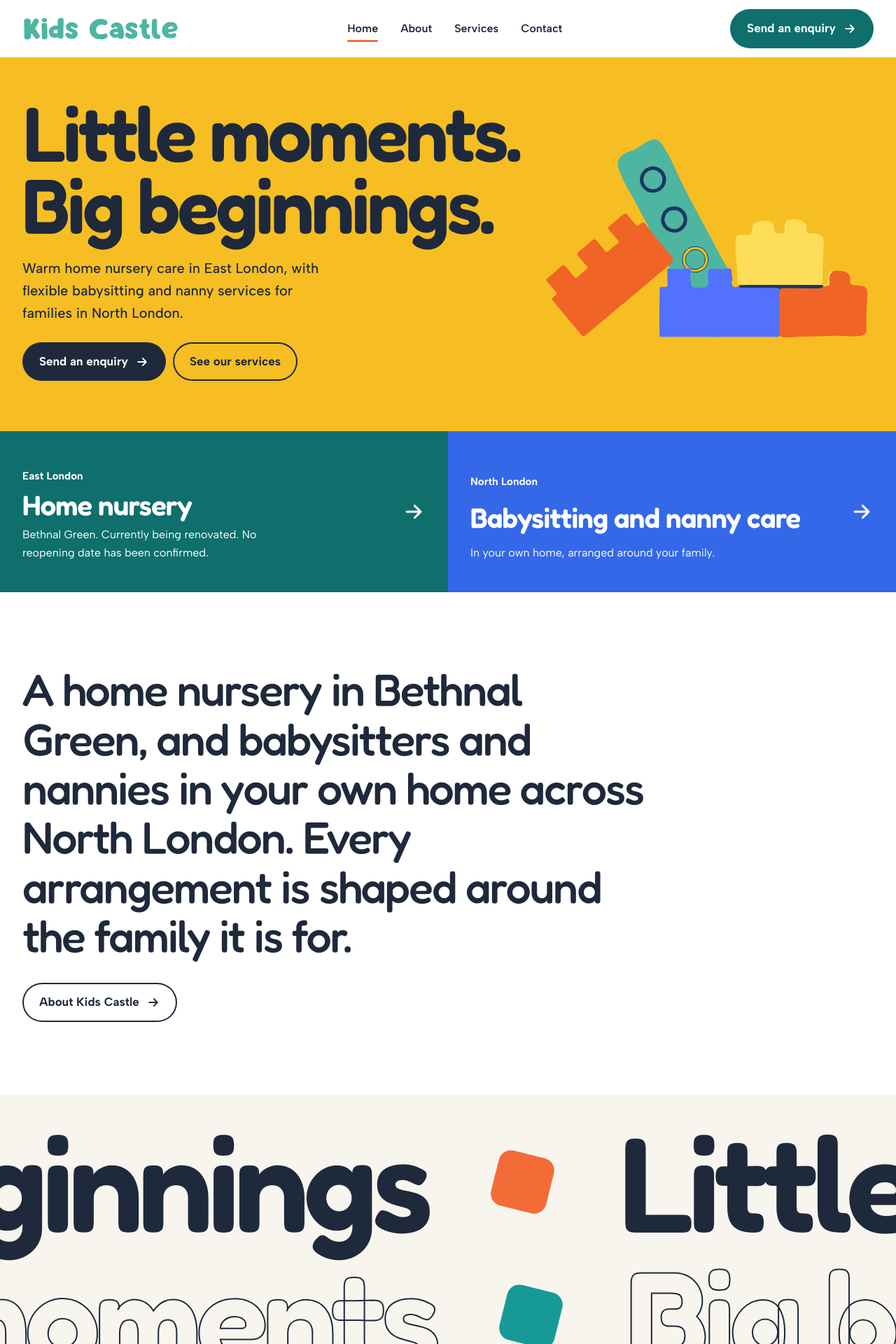
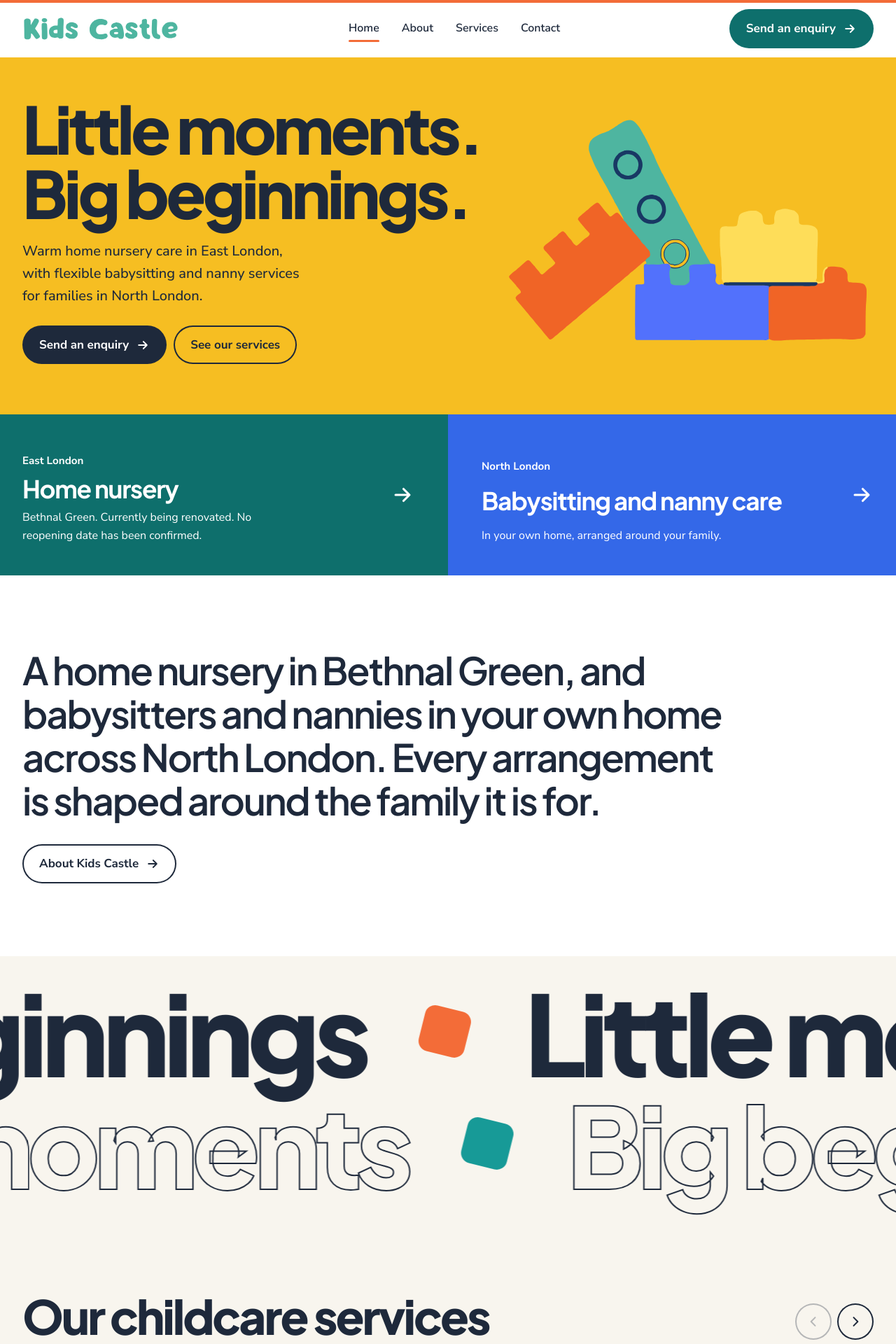
Before and after one commit to AbuFitz/Kids-Castle-DayCare, a React (Vite) app: page / in a window 1280 px wide. Shown: the top 1920 px of the page at 70% size. Built offline with nearby package versions, Linux system fonts and the light colour scheme.

Commit message:
Switch to Plus Jakarta Sans + Nunito Sans; fix area blocks on ultrawide screens

```diff
--- a/src/main.tsx
+++ b/src/main.tsx
@@ -1,8 +1,8 @@
 import { StrictMode } from 'react';
 import { createRoot } from 'react-dom/client';
 import { BrowserRouter } from 'react-router-dom';
-import '@fontsource-variable/fredoka';
-import '@fontsource-variable/albert-sans';
+import '@fontsource-variable/plus-jakarta-sans';
+import '@fontsource-variable/nunito-sans';
 import './styles.css';
 import App from './App';
 
--- a/src/styles.css
+++ b/src/styles.css
@@ -3,8 +3,8 @@
   --teal: #179A97; --teal-ink: #0E6F6C; --orange: #F36C38; --yellow: #F6BE22; --blue: #3468E8; --mint: #2FB88B; --navy: #1E293B;
   --ink-soft: #4B5870; --line: rgba(30, 41, 59, .14);
   --warm: #F8F5EE; --white: #fff; --yellow-t: #FDF1CD;
-  --display: 'Fredoka Variable', 'Fredoka', ui-rounded, 'Trebuchet MS', system-ui, sans-serif;
-  --body: 'Albert Sans Variable', 'Albert Sans', system-ui, -apple-system, 'Segoe UI', sans-serif;
+  --display: 'Plus Jakarta Sans Variable', 'Plus Jakarta Sans', system-ui, -apple-system, 'Segoe UI', sans-serif;
+  --body: 'Nunito Sans Variable', 'Nunito Sans', system-ui, -apple-system, 'Segoe UI', sans-serif;
   --gutter: 20px; --max: 1280px; --nav-h: 66px;
   --ease: cubic-bezier(.22, 1, .36, 1);
 }
@@ -14,7 +14,7 @@ body { margin: 0; font-family: var(--body); font-size: 1.0625rem; color: var(--n
 img, svg { display: block; max-width: 100%; }
 a { color: inherit; text-decoration: none; }
 button { font: inherit; color: inherit; cursor: pointer; }
-h1, h2, h3, h4 { font-family: var(--display); font-weight: 600; line-height: 1; letter-spacing: -.025em; margin: 0; }
+h1, h2, h3, h4 { font-family: var(--display); font-weight: 700; line-height: 1.02; letter-spacing: -.035em; margin: 0; }
 p { margin: 0; }
 :focus-visible { outline: 3px solid var(--blue); outline-offset: 3px; border-radius: 8px; }
 .skip { position: absolute; left: 12px; top: -80px; background: var(--navy); color: #fff; padding: 10px 16px; border-radius: 99px; z-index: 100; }
@@ -69,12 +69,12 @@ p { margin: 0; }
 /* ---------- Type ---------- */
 .h-word { display: inline-block; overflow: hidden; vertical-align: bottom; padding: .06em .04em .16em; margin: -.06em -.04em -.16em; }
 .h-word > span { display: inline-block; will-change: transform; }
-.h-display { font-size: clamp(3.3rem, 15.5vw, 5.2rem); line-height: .94; letter-spacing: -.04em; font-weight: 600; }
+.h-display { font-size: clamp(2.9rem, 13vw, 4.6rem); line-height: .98; letter-spacing: -.05em; font-weight: 800; }
 .h-display .line { display: block; }
-.h-section { font-size: clamp(2.5rem, 10vw, 4.6rem); letter-spacing: -.035em; }
+.h-section { font-size: clamp(2.3rem, 9vw, 4.2rem); letter-spacing: -.045em; font-weight: 800; }
 .h-section.narrow { max-width: 14ch; }
 .lead { color: var(--ink-soft); font-size: 1.2rem; max-width: 52ch; }
-.statement { font-family: var(--display); font-weight: 500; font-size: clamp(1.9rem, 6.6vw, 4rem); line-height: 1.1; letter-spacing: -.03em; max-width: 24ch; }
+.statement { font-family: var(--display); font-weight: 600; font-size: clamp(1.7rem, 6vw, 3.4rem); line-height: 1.14; letter-spacing: -.04em; max-width: 26ch; }
 .note { margin-top: 24px; padding: 18px 20px; background: var(--yellow-t); font-size: .98rem; max-width: 56ch; border-left: 5px solid var(--yellow); }
 .note ul { margin: 6px 0 0; padding-left: 18px; }
 
@@ -92,7 +92,7 @@ p { margin: 0; }
 .ways { display: grid; }
 .way { position: relative; display: grid; grid-template-columns: 1fr auto; column-gap: 16px; align-items: end; padding: 28px var(--gutter); color: #fff; transition: background .3s; }
 .way > * { grid-column: 1; } .way .arrow { grid-column: 2; grid-row: 1 / span 3; align-self: center; width: 34px; height: 34px; }
-.way strong { font-family: var(--display); font-weight: 600; font-size: 1.9rem; letter-spacing: -.02em; line-height: 1.1; }
+.way strong { font-family: var(--display); font-weight: 700; font-size: 1.7rem; letter-spacing: -.035em; line-height: 1.1; }
 .way span:last-of-type { font-size: 1rem; max-width: 40ch; }
 .way-area { font-weight: 700; font-size: .95rem; }
 .way--teal { background: var(--teal-ink); } .way--teal:hover { background: #0A5755; }
@@ -101,7 +101,7 @@ p { margin: 0; }
 
 /* ---------- Big type band ---------- */
 .bigtype { overflow: hidden; padding: 28px 0; background: var(--warm); }
-.bigtype-row { display: flex; gap: .5em; width: max-content; font-family: var(--display); font-weight: 600; font-size: clamp(4rem, 17vw, 12rem); line-height: 1; letter-spacing: -.045em; white-space: nowrap; will-change: transform; }
+.bigtype-row { display: flex; gap: .5em; width: max-content; font-family: var(--display); font-weight: 600; font-size: clamp(3.6rem, 15vw, 10rem); line-height: 1; letter-spacing: -.055em; font-weight: 800; white-space: nowrap; will-change: transform; }
 .bigtype-row span { display: inline-flex; align-items: center; gap: .5em; }
 .bigtype-row--alt { color: transparent; -webkit-text-stroke: 2px var(--navy); }
 .bigtype-row i { width: .42em; height: .42em; border-radius: 22%; background: var(--orange); transform: rotate(14deg); }
@@ -115,7 +115,7 @@ p { margin: 0; }
 .embla-track { display: flex; touch-action: pan-y pinch-zoom; list-style: none; margin: 0; padding: 0; }
 .svc-card { flex: 0 0 min(82%, 400px); display: flex; flex-direction: column; gap: 14px; padding: 28px 28px 32px; min-height: 420px; transition: transform .5s var(--ease); }
 .svc-card:hover { transform: translateY(-10px); }
-.svc-card h3, .svc-tile h3 { font-size: clamp(2rem, 7vw, 2.6rem); letter-spacing: -.03em; margin-top: 4px; line-height: 1; }
+.svc-card h3, .svc-tile h3 { font-size: clamp(1.8rem, 6.4vw, 2.3rem); letter-spacing: -.04em; margin-top: 4px; line-height: 1; }
 .svc-card p, .svc-tile p { font-size: 1.05rem; }
 .svc-card .link-arrow, .svc-tile .link-arrow { margin-top: auto; padding-top: 18px; }
 .pill { align-self: flex-start; padding: 6px 14px; background: rgba(255,255,255,.95); color: var(--navy); border-radius: 99px; font-weight: 700; font-size: .88rem; }
@@ -125,7 +125,7 @@ p { margin: 0; }
 /* ---------- Steps ---------- */
 .steps { list-style: none; margin: 40px 0 0; padding: 0; display: grid; gap: 36px; }
 .step { padding-top: 18px; border-top: 3px solid var(--navy); }
-.step-n { display: block; font-family: var(--display); font-weight: 600; font-size: 5.5rem; line-height: .9; letter-spacing: -.05em; margin-bottom: 14px; }
+.step-n { display: block; font-family: var(--display); font-weight: 800; font-size: 5rem; line-height: .9; letter-spacing: -.05em; margin-bottom: 14px; }
 .c-teal { color: var(--teal); } .c-orange { color: var(--orange); } .c-blue { color: var(--blue); } .c-yellow { color: #D9A100; }
 .step h3 { font-size: 1.7rem; letter-spacing: -.02em; line-height: 1.05; }
 .step p { color: var(--ink-soft); margin-top: 10px; max-width: 32ch; }
@@ -137,7 +137,7 @@ p { margin: 0; }
 .rate-grid { display: grid; grid-template-columns: repeat(2, 1fr); gap: 36px 20px; margin: 48px 0 0; }
 .rate-big dt { font-weight: 600; font-size: 1rem; min-height: 3em; }
 .rate-big dd { margin: 8px 0 0; }
-.rate-big strong { display: block; font-family: var(--display); font-weight: 600; font-size: clamp(3.4rem, 13vw, 6.6rem); line-height: .9; letter-spacing: -.05em; }
+.rate-big strong { display: block; font-family: var(--display); font-weight: 800; font-size: clamp(2.9rem, 11vw, 5.6rem); line-height: .92; letter-spacing: -.06em; }
 .rate-big .from { font-size: .3em; letter-spacing: 0; margin-right: .3em; vertical-align: top; font-weight: 500; }
 .rate-big small { display: block; margin-top: 10px; font-size: .92rem; }
 .note--rates { background: #fff; color: var(--navy); border-left-color: var(--yellow); }
@@ -145,7 +145,7 @@ p { margin: 0; }
 /* ---------- FAQ ---------- */
 .faq { display: grid; border-top: 3px solid var(--navy); }
 .faq-item { border-bottom: 1.5px solid var(--line); }
-.faq-trigger { width: 100%; display: flex; align-items: center; justify-content: space-between; gap: 16px; padding: 22px 0; background: none; border: 0; text-align: left; font-family: var(--display); font-weight: 500; font-size: 1.4rem; letter-spacing: -.02em; line-height: 1.15; }
+.faq-trigger { width: 100%; display: flex; align-items: center; justify-content: space-between; gap: 16px; padding: 22px 0; background: none; border: 0; text-align: left; font-family: var(--display); font-weight: 700; font-size: 1.25rem; letter-spacing: -.025em; line-height: 1.2; }
 .faq-trigger .pm { flex: none; width: 34px; height: 34px; position: relative; border-radius: 50%; background: var(--yellow); transition: transform .35s var(--ease); }
 .faq-trigger .pm::before, .faq-trigger .pm::after { content: ''; position: absolute; left: 9px; right: 9px; top: 16px; height: 2.5px; background: var(--navy); border-radius: 2px; transition: transform .35s var(--ease); }
 .faq-trigger .pm::after { transform: rotate(90deg); }
@@ -164,11 +164,11 @@ p { margin: 0; }
 /* ---------- CTA ---------- */
 .cta { background: var(--teal-ink); color: #fff; padding: 88px 0; margin-top: 72px; }
 .cta-inner { display: grid; gap: 32px; justify-items: start; }
-.cta h2 { font-size: clamp(3rem, 13vw, 8rem); line-height: .92; letter-spacing: -.045em; max-width: 12ch; }
+.cta h2 { font-size: clamp(2.7rem, 11.5vw, 7rem); line-height: .96; letter-spacing: -.055em; max-width: 12ch; font-weight: 800; }
 
 /* ---------- Page headers: full-bleed colour ---------- */
 .page-head { padding: calc(var(--nav-h) + 56px) 0 40px; min-height: 52vh; display: flex; align-items: flex-end; }
-.page-head h1 { font-size: clamp(3.4rem, 16vw, 6rem); letter-spacing: -.045em; line-height: .92; }
+.page-head h1 { font-size: clamp(3rem, 14vw, 5.4rem); letter-spacing: -.055em; line-height: .96; font-weight: 800; }
 .page-head--teal { background: var(--teal-ink); color: #fff; }
 .page-head--blue { background: var(--blue); color: #fff; }
 .page-head--yellow { background: var(--yellow); }
@@ -180,7 +180,7 @@ p { margin: 0; }
 .tiles { display: grid; grid-template-columns: 1fr; }
 .tile { display: grid; gap: 6px; padding: 36px var(--gutter); }
 .tile span { font-weight: 600; }
-.tile strong { font-family: var(--display); font-weight: 600; font-size: clamp(2rem, 7vw, 3rem); letter-spacing: -.03em; line-height: 1; }
+.tile strong { font-family: var(--display); font-weight: 800; font-size: clamp(1.8rem, 6.4vw, 2.7rem); letter-spacing: -.045em; line-height: 1.02; }
 .tile--yellow { background: var(--yellow); } .tile--blue { background: var(--blue); color: #fff; } .tile--orange { background: var(--orange); } .tile--teal { background: var(--teal-ink); color: #fff; }
 .values { display: grid; gap: 28px; margin-top: 40px; }
 .value { border-top: 3px solid var(--navy); padding-top: 18px; }
@@ -254,11 +254,13 @@ textarea.input { min-height: 130px; resize: vertical; }
   .menu-btn, .mobile-menu { display: none; }
   .hero { padding-top: calc(var(--nav-h) + 56px); }
   .hero-grid { grid-template-columns: 1.1fr 1fr; gap: 32px; padding-bottom: 72px; }
-  .h-display { font-size: clamp(5rem, 8.6vw, 9.4rem); }
+  .h-display { font-size: clamp(4.4rem, 7.3vw, 8rem); }
   .h-display .line { white-space: nowrap; }
   .hero-bricks { width: 100%; margin-top: 0; }
-  .way { padding: 44px max(var(--gutter), calc((100vw - var(--max)) / 2)); min-height: 230px; }
-  .way strong { font-size: 2.5rem; }
+  .way { padding: 44px 48px; min-height: 230px; }
+  .way:first-child { padding-left: max(var(--gutter), calc((100vw - var(--max)) / 2)); }
+  .way:last-child { padding-right: max(var(--gutter), calc((100vw - var(--max)) / 2)); }
+  .way strong { font-size: 2.2rem; }
   .svc-card { flex-basis: 420px; min-height: 480px; }
   .steps { grid-template-columns: repeat(4, 1fr); gap: 36px; }
   .faq-grid { grid-template-columns: 5fr 7fr; gap: 88px; align-items: start; }
@@ -267,7 +269,7 @@ textarea.input { min-height: 130px; resize: vertical; }
   .tiles { grid-template-columns: repeat(4, 1fr); }
   .contact-grid { grid-template-columns: 5fr 7fr; gap: 80px; align-items: start; }
   .page-head { min-height: 58vh; padding-bottom: 64px; }
-  .page-head h1 { font-size: clamp(6rem, 12vw, 12rem); }
+  .page-head h1 { font-size: clamp(5.4rem, 10.5vw, 10.5rem); }
   .rates { padding: 120px 0 110px; }
   .cta { padding: 132px 0; }
   .footer { padding: 88px 0 32px; }
```
Also changed, not shown: package.json (+2 -6 lines), 2 other files (tests, documents, lock files or other folders).
